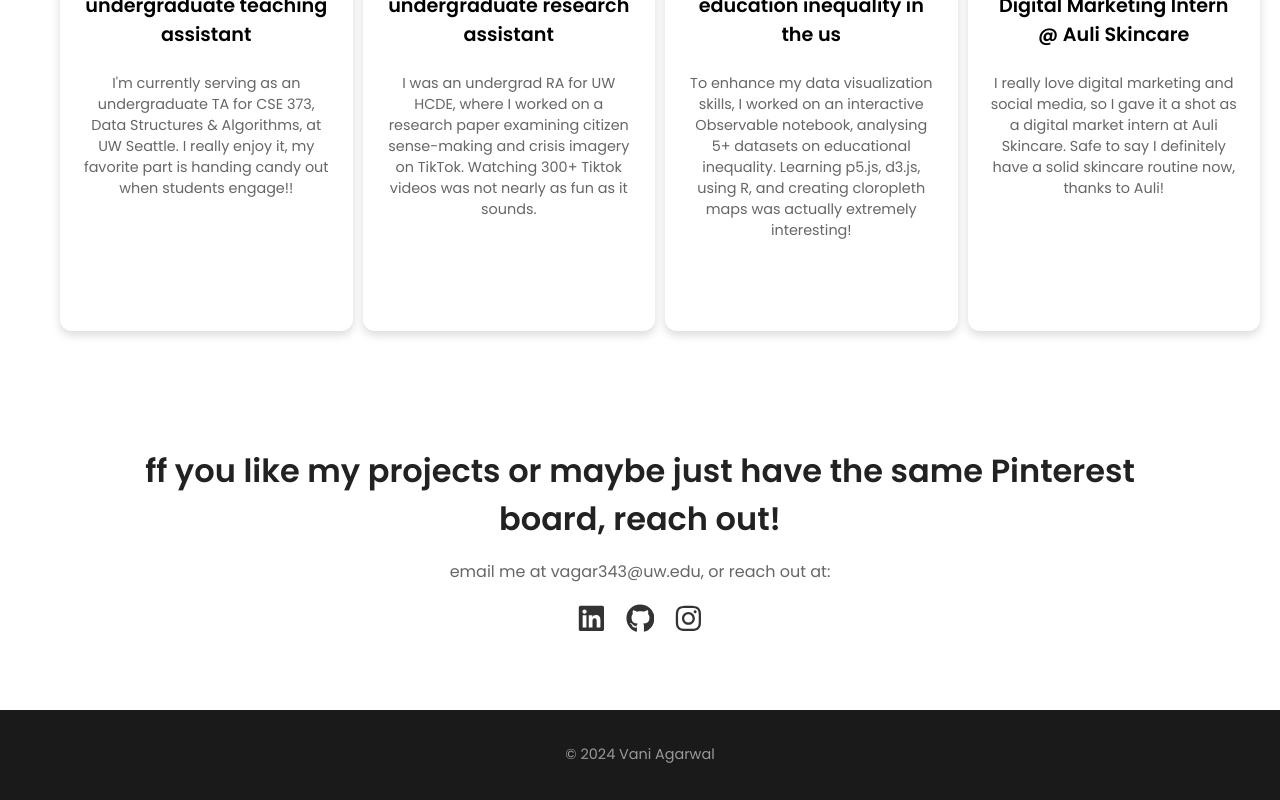
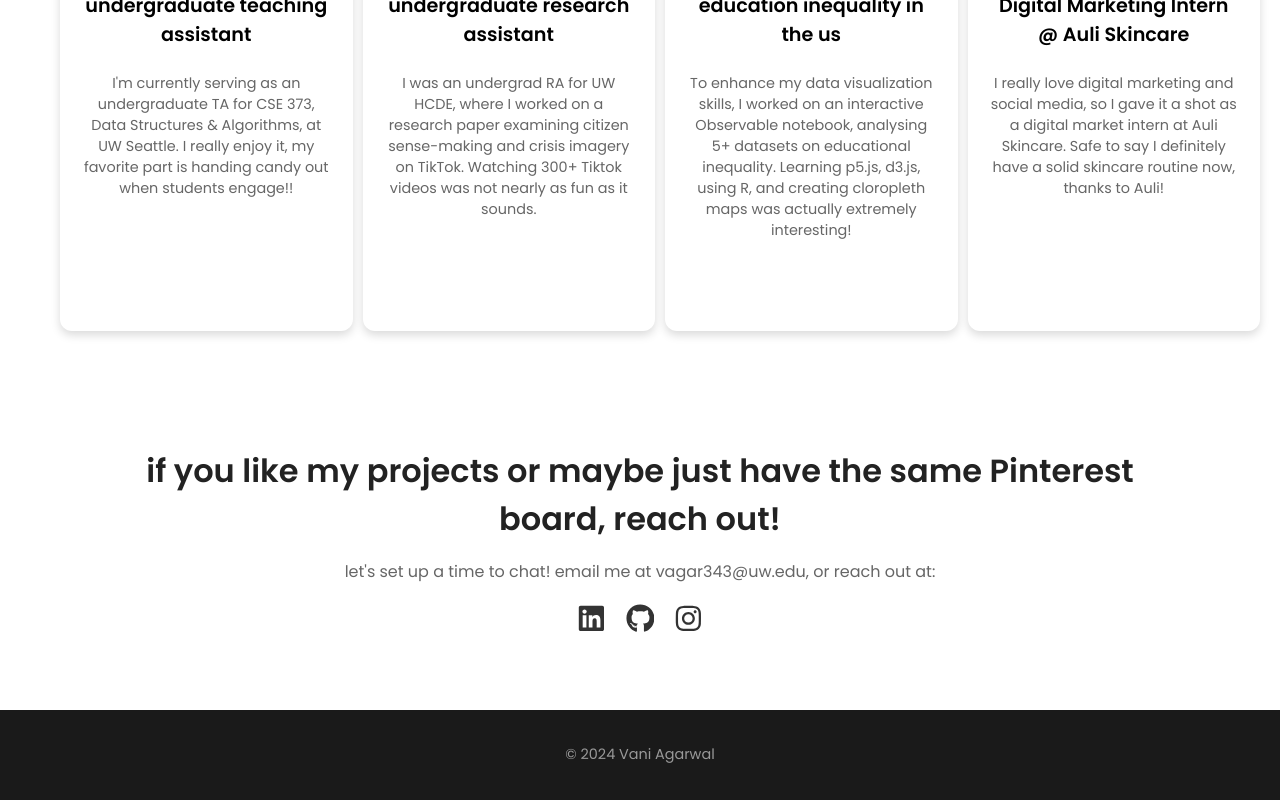
Before and after one commit to vaniagarwal343/personal-website, a React (Create React App) app: page / in a window 1280 px wide. Shown: the part 1717-2517 px from the top of the page. Built offline with nearby package versions, Linux system fonts and the light colour scheme; the HTML template or start-up script is replaced by a standard one.

Commit message:
updated contact bar

```diff
--- a/src/components/contact/Contact.js
+++ b/src/components/contact/Contact.js
@@ -4,8 +4,8 @@ import { FaLinkedin, FaGithub, FaInstagram } from 'react-icons/fa'; // Import ic
 
 const Contact = () => (
   <section id="contact" className={styles.contact}>
-    <h2>ff you like my projects or maybe just have the same Pinterest board, reach out!</h2>
-    <p>email me at vagar343@uw.edu, or reach out at: </p>
+    <h2>if you like my projects or maybe just have the same Pinterest board, reach out!</h2>
+    <p>let's set up a time to chat! email me at vagar343@uw.edu, or reach out at: </p>
 
     {/* Social Media Links */}
     <div className={styles.socialLinks}>
```
